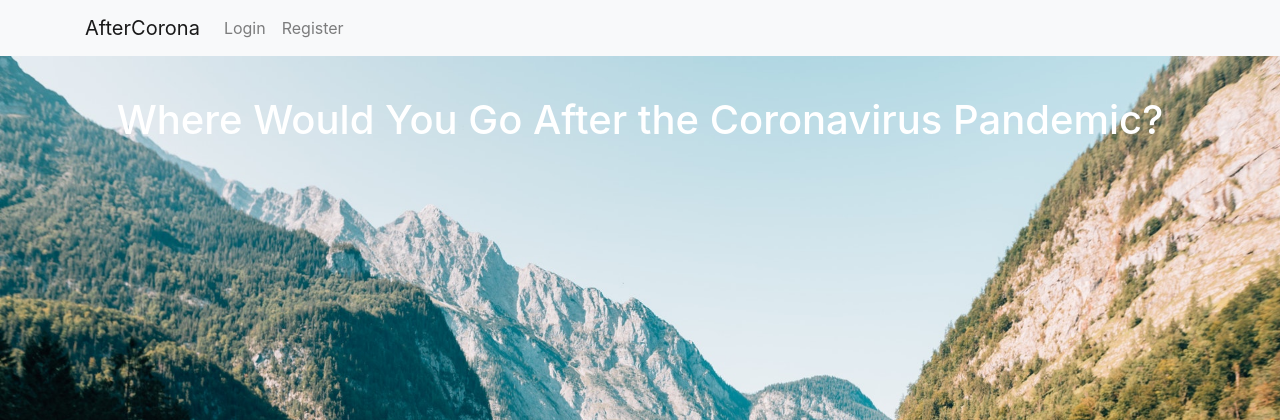
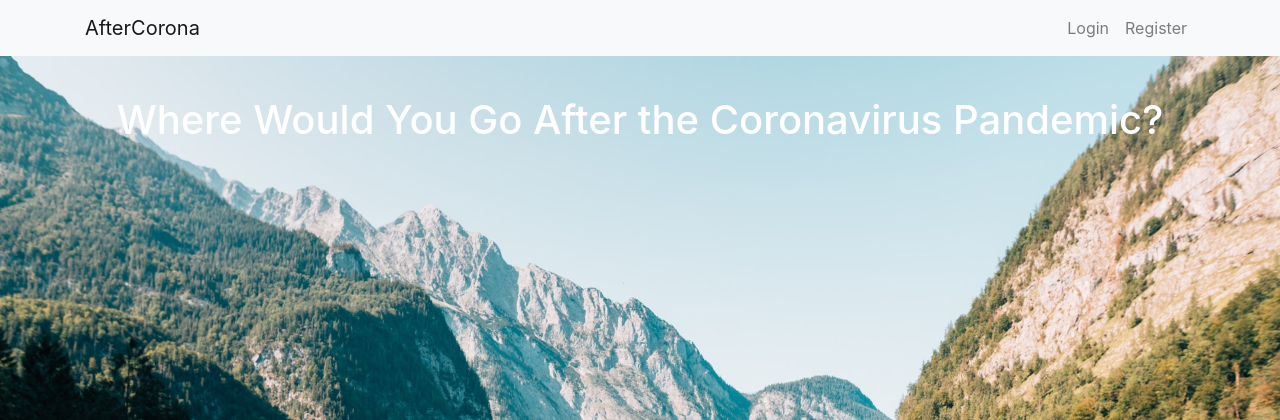
Before and after one commit to danielskjo/AfterCorona, a Flask app: page / in a window 1280 px wide. Shown: the top 420 px of the page. Run offline with Flask 2, Linux system fonts and the light colour scheme; data comes from the database, SQL or seed files in the repository; some libraries are stand-ins or nearby versions.

Commit message:
Fixed navbar's right align and dropdown menu when in mobile mode

```diff
--- a/app/templates/layout.html
+++ b/app/templates/layout.html
@@ -13,45 +13,44 @@
       crossorigin="anonymous"
     />
 
+    <!-- Custom CSS -->
     <link
       rel="stylesheet"
       type="text/css"
       href="{{ url_for('static', filename='main.css') }}"
     />
+
     <title>{% block title %} {% endblock %}</title>
   </head>
   <body>
+    <!-- Navbar -->
     <header>
       <nav class="navbar navbar-expand-lg navbar-light bg-light">
         <div class="container">
           <a class="navbar-brand" href="{{ url_for('home') }}">AfterCorona</a>
-          <button
-            class="navbar-toggler"
-            type="button"
-            data-bs-toggle="collapse"
-            data-bs-target="#navbarSupportedContent"
-            aria-controls="navbarSupportedContent"
-            aria-expanded="false"
-            aria-label="Toggle navigation"
-          >
+          <button class="navbar-toggler" type="button" data-toggle="collapse" data-target="#navbarSupportedContent" aria-controls="navbarSupportedContent" aria-expanded="false" aria-label="Toggle navigation">
             <span class="navbar-toggler-icon"></span>
           </button>
+
           <div class="collapse navbar-collapse" id="navbarSupportedContent">
-            <div class="navbar-nav">
+            <ul class="navbar-nav ml-auto">
               {% if current_user.is_authenticated %}
-              <a class="nav-item nav-link" href="{{ url_for('home') }}">Home</a>
-              <a class="nav-item nav-link" href="{{ url_for('profile') }}"
-                >Profile</a
-              >
-              <a class="nav-item nav-link" href="{{ url_for('logout') }}"
-                >Logout</a
-              >{% else %}
-              <a class="nav-item nav-link" href="{{ url_for('login') }}"
-                >Login</a
-              >
-              <a class="nav-item nav-link" href="{{ url_for('register') }}"
-                >Register</a
-              >
+              <li class="nav-item">
+                <a class="nav-link" href="{{ url_for('home') }}">Home</a>
+              </li>
+              <li class="nav-item">
+                <a class="nav-link" href="{{ url_for('profile') }}">Profile</a>
+              </li>
+              <li class="nav-item">
+                <a class="nav-link" href="{{ url_for('logout') }}">Logout</a>
+              </li>
+              {% else %}
+              <li class="nav-item">
+                <a class="nav-link" href="{{ url_for('login') }}">Login</a>
+              </li>
+              <li class="nav-item">
+                <a class="nav-link" href="{{ url_for('register') }}">Register</a>
+              </li>
               {% endif %}
             </div>
           </div>
@@ -59,10 +58,14 @@
       </nav>
     </header>
 
+    <!-- Flash Messages -->
     {% with messages = get_flashed_messages(with_categories=true) %} {% if
     messages %} {% for category, message in messages %}
     <div class="alert alert-{{ category }}">{{ message }}</div>
-    {% endfor %} {% endif %} {% endwith %} {% block content %}{% endblock %}
+    {% endfor %} {% endif %} {% endwith %}
+
+    <!-- Content -->
+    {% block content %}{% endblock %}
 
     <!-- Bootstrap JS -->
     <script
```
